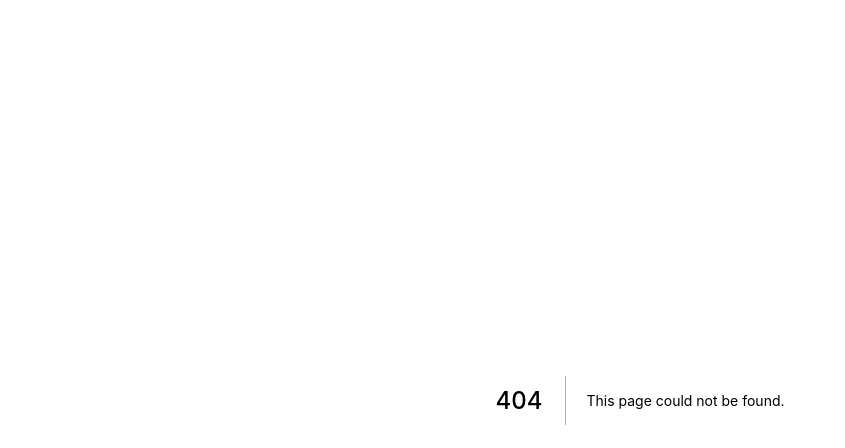
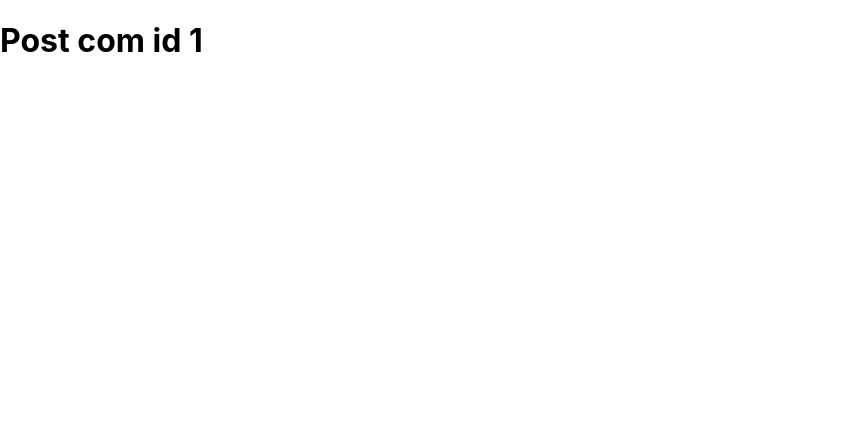
Before and after one commit to PauloDev13/curso-basico-next, a Next.js app: page /posts/1 in a window 1280 px wide. Before the commit this address had no page. Shown: the top 448 px of the page, without its empty margins (0-845 px from the left). Built offline with nearby package versions, Linux system fonts and the light colour scheme.

Commit message:
Adicionando rotas para Posts

```diff
--- /dev/null
+++ b/src/pages/posts/[id].tsx
@@ -0,0 +1,9 @@
+import {useRouter} from "next/router";
+
+export default function Post() {
+
+   const router = useRouter();
+   return (
+      <h1>Post com id {router.query.id}</h1>
+   )
+}
--- /dev/null
+++ b/src/pages/posts/index.tsx
@@ -0,0 +1,5 @@
+export default function Post() {
+   return (
+      <h1>Posts</h1>
+   )
+}
```
